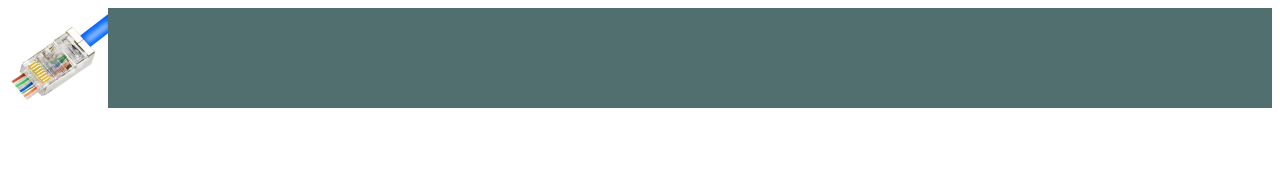
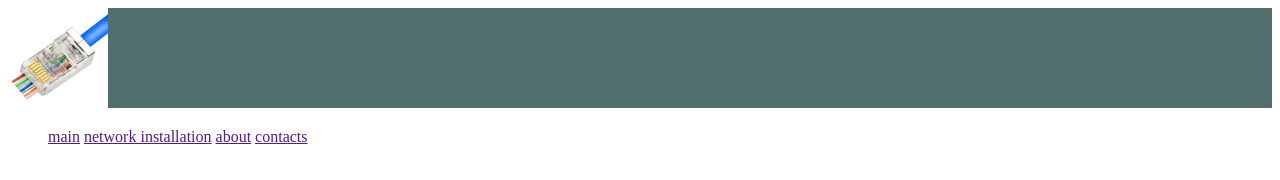
Before and after one commit to 4zorbin/NewCSS, a plain HTML site: page index.html in a window 1280 px wide. Drawn offline with Linux system fonts and the light colour scheme.

Commit message:
making menu

```diff
--- a/index.html
+++ b/index.html
@@ -6,14 +6,26 @@
           content="width=device-width, user-scalable=no, initial-scale=1.0, maximum-scale=1.0, minimum-scale=1.0">
     <meta http-equiv="X-UA-Compatible" content="ie=edge">
     <link rel="stylesheet" href="style.css">
-    <title>DemTikshoret</title>
+    <title>IL-Network</title>
 </head>
 <body>
 <header class="page-header">
     <a class="page-header__logo" href="">
     <img class="page-header__logo-image" src="connector.jpg" width="100"
-         height="100"  alt="DemTikshoret">
+         height="100"  alt="IL-Network">
     </a>
+    <nav class="main-nav">
+        <ul class="main-nav__list site-list">
+            <li class="site-list__item">
+                <a href="">main</a>
+                <a href="">network installation</a>
+                <a href="">about</a>
+                <a href="">сontacts</a>
+            </li>
+
+        </ul>
+
+    </nav>
 </header>
 </body>
 </html>
--- a/style.css
+++ b/style.css
@@ -22,3 +22,7 @@
      padding: 0;
 
 }
+ .main-nav__list  {
+     list-style: none;
+     text-decoration: none;
+ }
```
Lines whose indentation alone changed are shown as unchanged.
